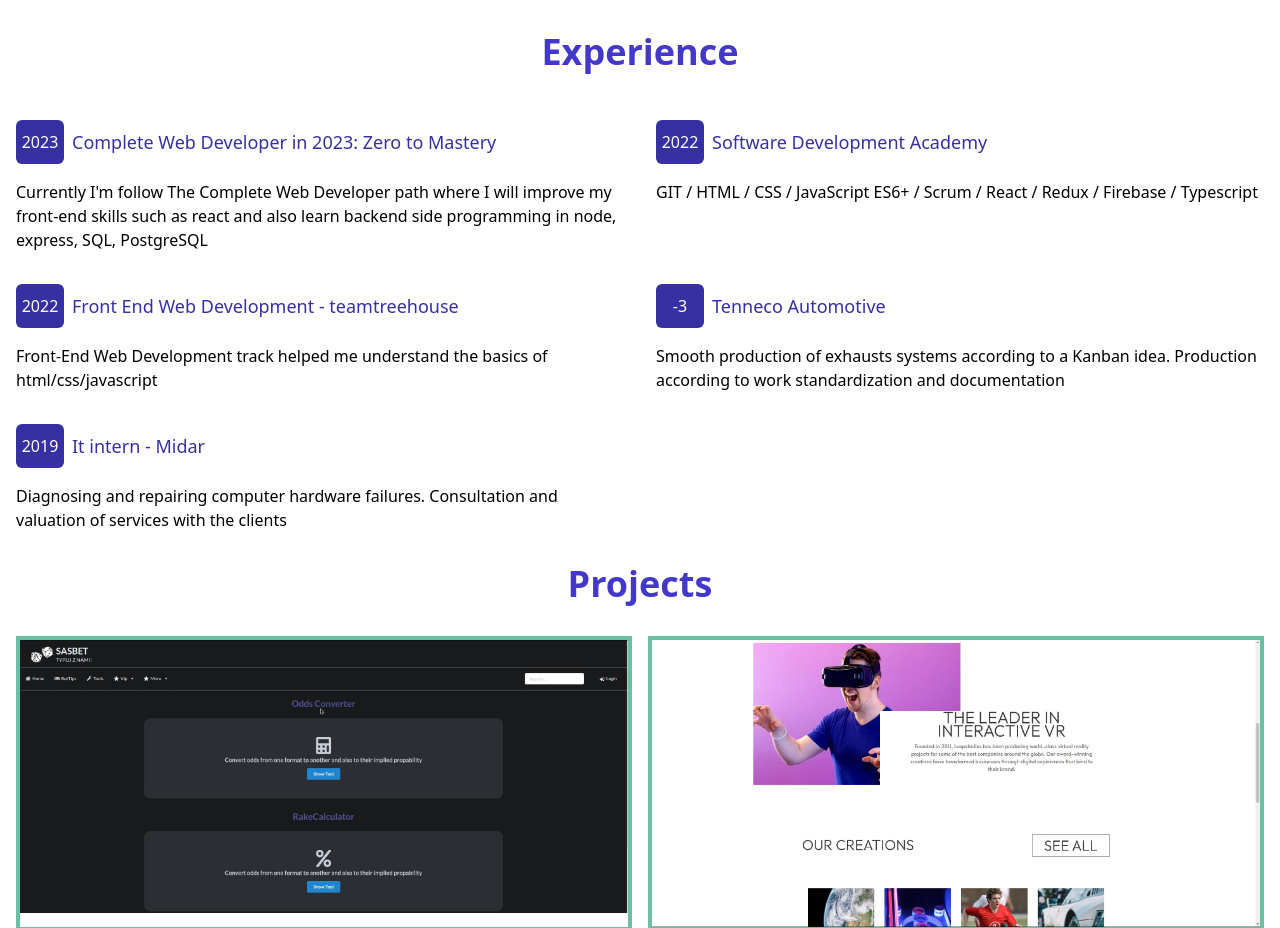
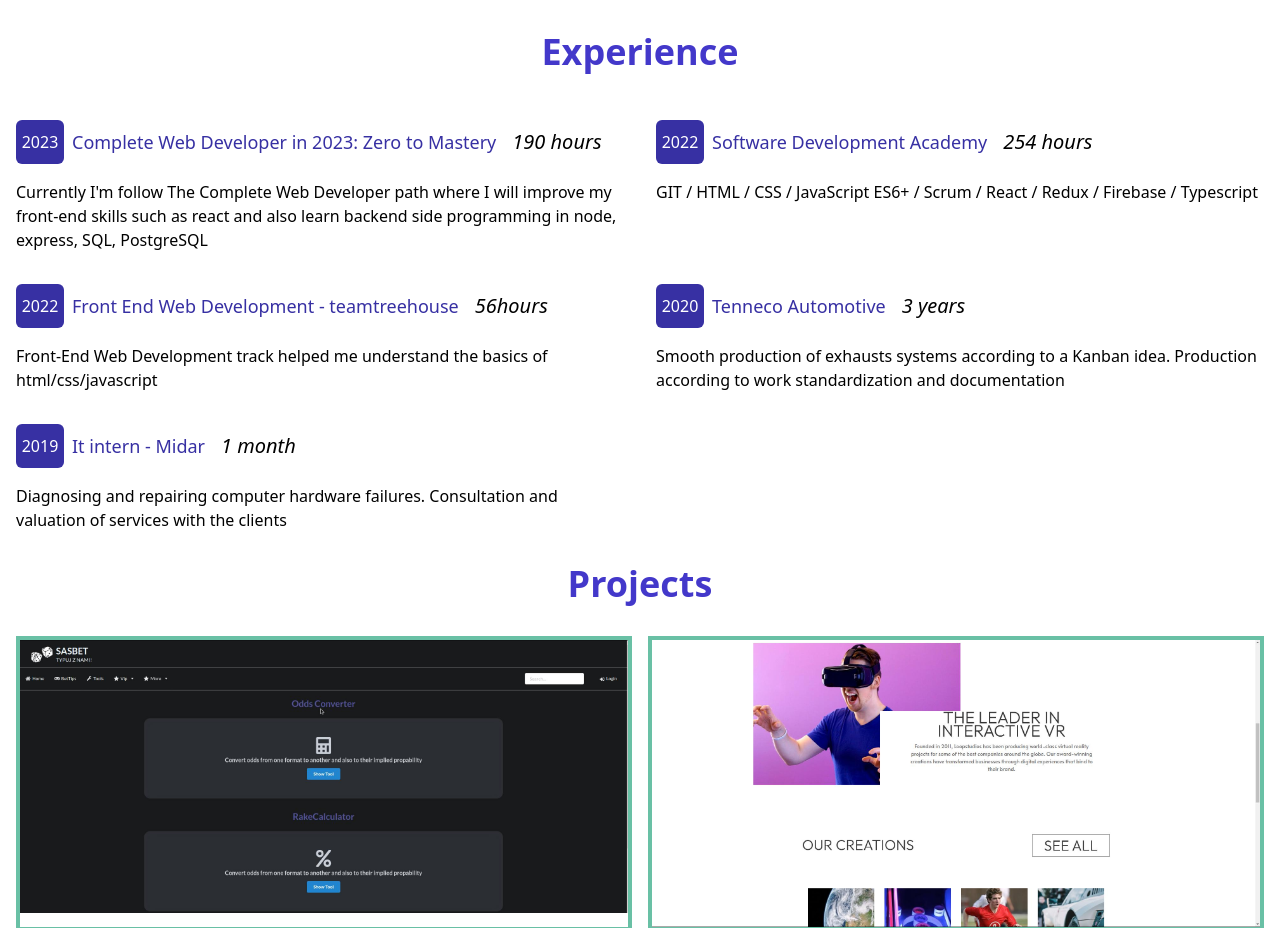
Before and after one commit to udaceue/portfolio, a React (Vite) app: page / in a window 1280 px wide. Shown: the part 800-1728 px from the top of the page. Built offline with nearby package versions, Linux system fonts and the light colour scheme.

Commit message:
added duration to experience

```diff
--- a/src/components/WorkItem.jsx
+++ b/src/components/WorkItem.jsx
@@ -6,6 +6,7 @@
         <div className='flex text-center'>
             <div className='w-12 p-2 bg-indigo-800 text-white rounded-md text-center flex items-center justify-center'>{year}</div>
             <div className='m-2 text-indigo-800 text-lg'>{title}</div>
+            <div className='m-2 text-xl italic'>{duration}</div>
         </div>
         <p className='max-w-3xl lg:max-w-4xl mt-4'>{details}</p>
     </div>
--- a/src/data/Experience.js
+++ b/src/data/Experience.js
@@ -21,7 +21,7 @@
     },
 
     {
-        year:2020 - 2023,
+        year:2020,
         title: "Tenneco Automotive",
         duration: "3 years",
         details: "Smooth production of exhausts systems according to a Kanban idea. Production according to work standardization and documentation",
```
